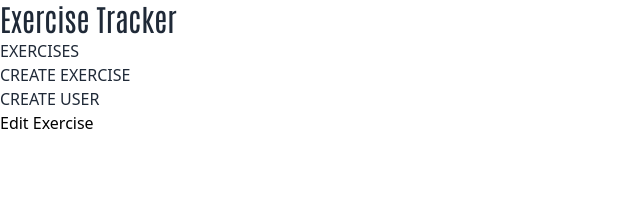
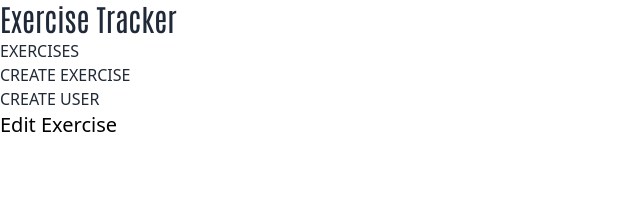
Before and after one commit to irahrosete/exercise-tracker-mern, a React (Create React App) app in the folder frontend/: page /edit/1 in a window 1280 px wide. Shown: the top 201 px of the page, without its empty margins (0-640 px from the left). Built offline with nearby package versions, Linux system fonts and the light colour scheme.

Commit message:
style page headings

```diff
--- a/frontend/src/components/CreateUser.jsx
+++ b/frontend/src/components/CreateUser.jsx
@@ -22,7 +22,7 @@ const CreateUser = () => {
 
   return (
     <div>
-      <h3>Create User</h3>
+      <h3 className='text-xl'>Create User</h3>
       <form onSubmit={handleSubmit}>
         <div>
           <label htmlFor='username'>Username: </label>
--- a/frontend/src/components/EditExercise.jsx
+++ b/frontend/src/components/EditExercise.jsx
@@ -1,7 +1,11 @@
 import React from 'react'
 
 const EditExercise = () => {
-  return <div>Edit Exercise</div>
+  return (
+    <div>
+      <h3 className='text-xl'>Edit Exercise</h3>
+    </div>
+  )
 }
 
 export default EditExercise
--- a/frontend/src/components/ExercisesList.jsx
+++ b/frontend/src/components/ExercisesList.jsx
@@ -27,7 +27,7 @@ const ExercisesList = () => {
 
   return (
     <div>
-      <h3>Exercises List</h3>
+      <h3 className='text-xl'>Exercises List</h3>
       {exercises.map((exercise) => {
         const { _id, username, description, duration, date } = exercise
         return (
```
